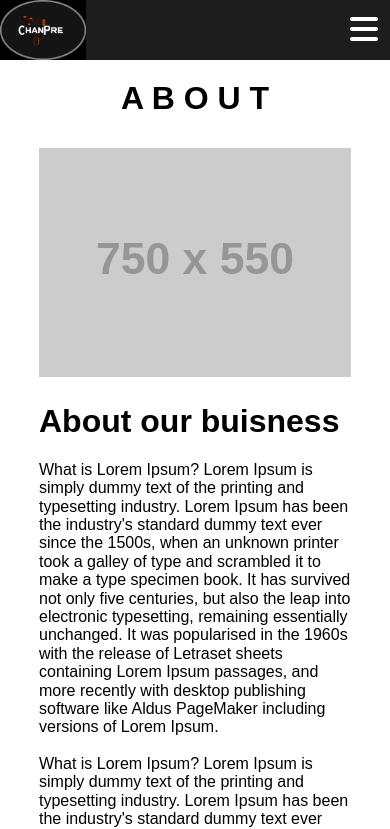
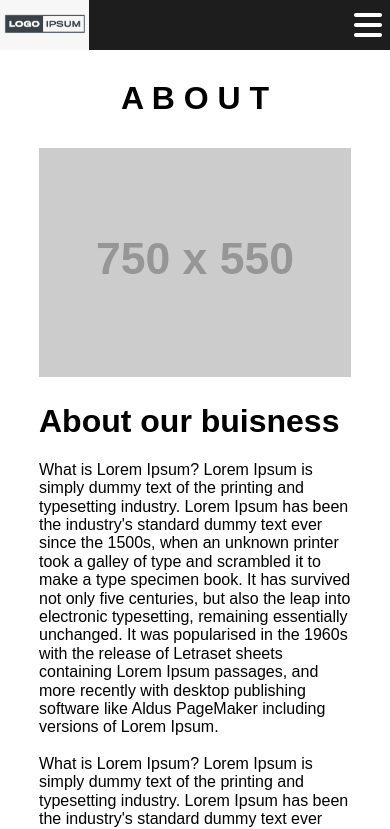
Before and after one commit to megha1925/basic-vanila-website, a plain HTML site: page about.html in a window 390 px wide. Shown: the top 829 px of the page. Drawn offline with nearby package versions, Linux system fonts and the light colour scheme; placeholder pictures from the web are drawn by us.

Commit message:
final commit

```diff
--- a/about.html
+++ b/about.html
@@ -17,7 +17,7 @@
 <body>
     <!-- NAVIGATION BAR -->
     <nav>
-        <img id="logo" src="/img/logo25.jpeg" alt="logo" />
+        <img id="logo" src="/img/logoipsum.jpeg" alt="logo" />
             <div class="lol" id="burg">
                 <a href="/index.html">
                     <b>HOME</b>
--- a/css/responsive.css
+++ b/css/responsive.css
@@ -4,6 +4,14 @@
         margin: 0;
         padding: 0;
 
+    }
+
+    nav{
+        height: 50px;
+    }
+
+    #logo {
+        height: 50px;
     }
 
    .text-img{
@@ -25,7 +33,7 @@
     color: white;
     display: block;
     font-size: 32px;
-    margin: 12px;
+    margin: 8px;
     position: absolute;
     right: 0;
     top: 0;
@@ -36,9 +44,9 @@
     color: white;
     padding: 14px 16px;
     text-decoration: none;
-    font-size: 14px;
+    font-size: 12px;
     float: none;
-    top:60px;
+    top:50px;
     left:-10px;
     width: 100%;
     background-color: #585858;
```
Also changed, not shown: contact.html (+1 -1 lines), index.html (+1 -1 lines), portfolio.html (+1 -1 lines), services.html (+1 -1 lines), img/logoipsum.jpeg (added), img/logowebsite.jpeg (added), 1 other file.
